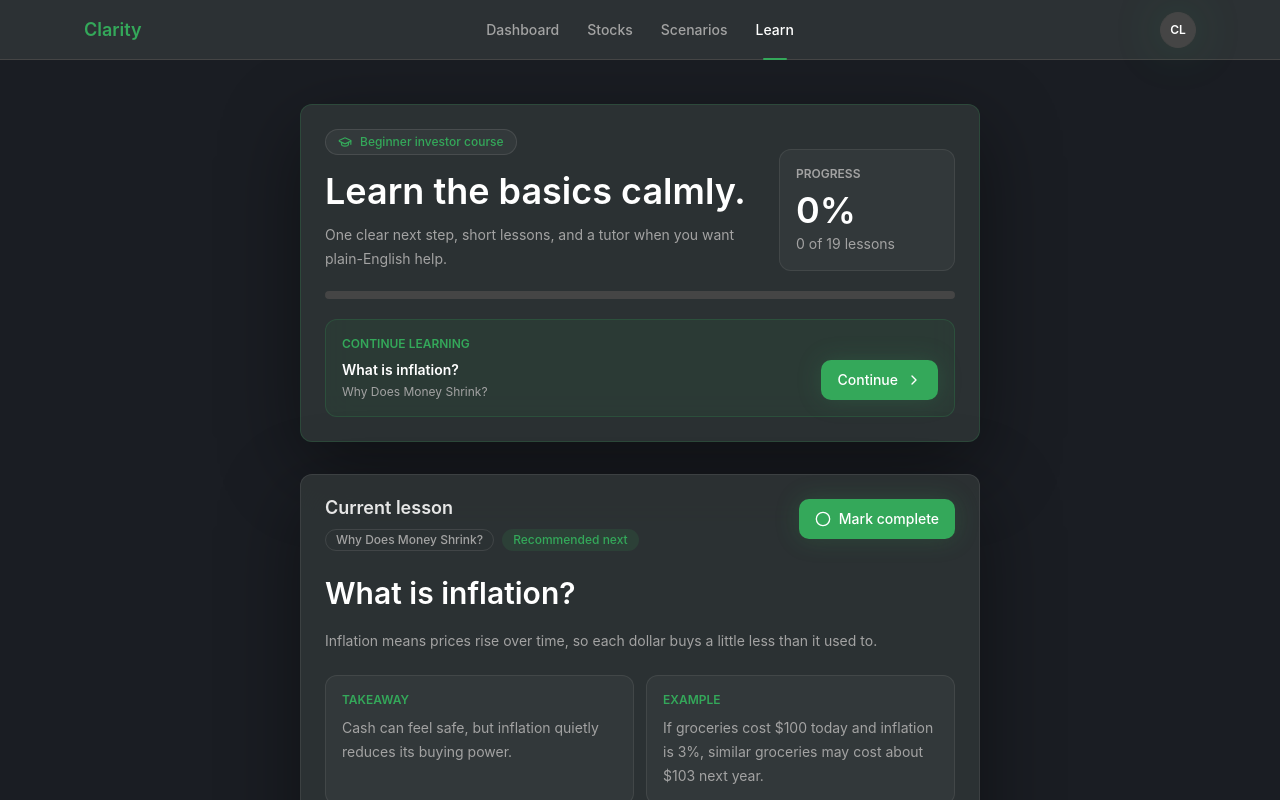
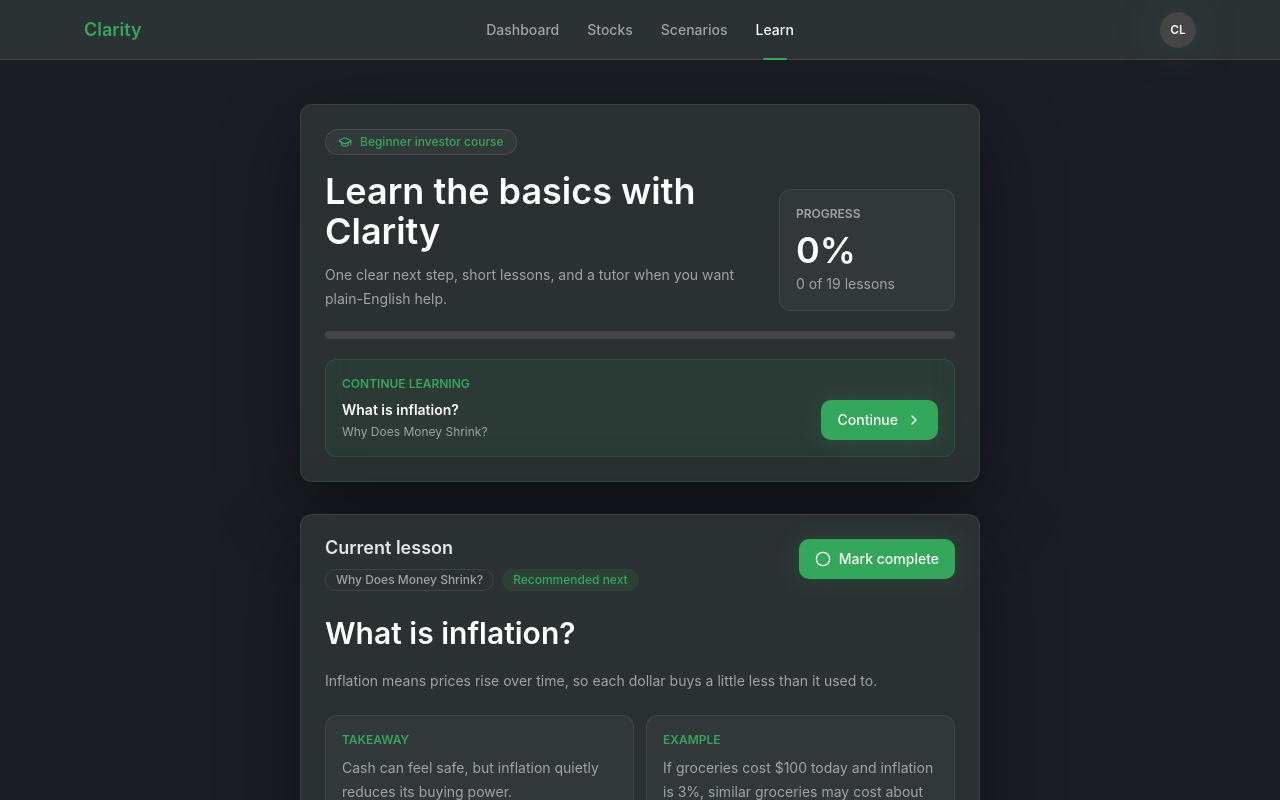
Before and after one commit to williamnguyen205/Rockets, a React (Vite) app in the folder frontend/: page /learn in a window 1280 px wide. Shown: the top 800 px of the page. Built offline with nearby package versions, Linux system fonts and the light colour scheme; no server answers.

Commit message:
Learn the basics with Clarity

```diff
--- a/frontend/src/pages/LearnPage.tsx
+++ b/frontend/src/pages/LearnPage.tsx
@@ -350,7 +350,7 @@ export function LearnPage() {
                 <GraduationCap className="h-3.5 w-3.5" aria-hidden="true" />
                 Beginner investor course
               </div>
-              <h1 className="mt-4 text-4xl font-semibold tracking-normal text-white">Learn the basics calmly.</h1>
+              <h1 className="mt-4 text-4xl font-semibold tracking-normal text-white">Learn the basics with Clarity</h1>
               <p className="mt-3 max-w-xl text-sm leading-6 text-muted-foreground">
                 One clear next step, short lessons, and a tutor when you want plain-English help.
               </p>
```
Also changed, not shown: 1 other file (tests, documents, lock files or other folders).
